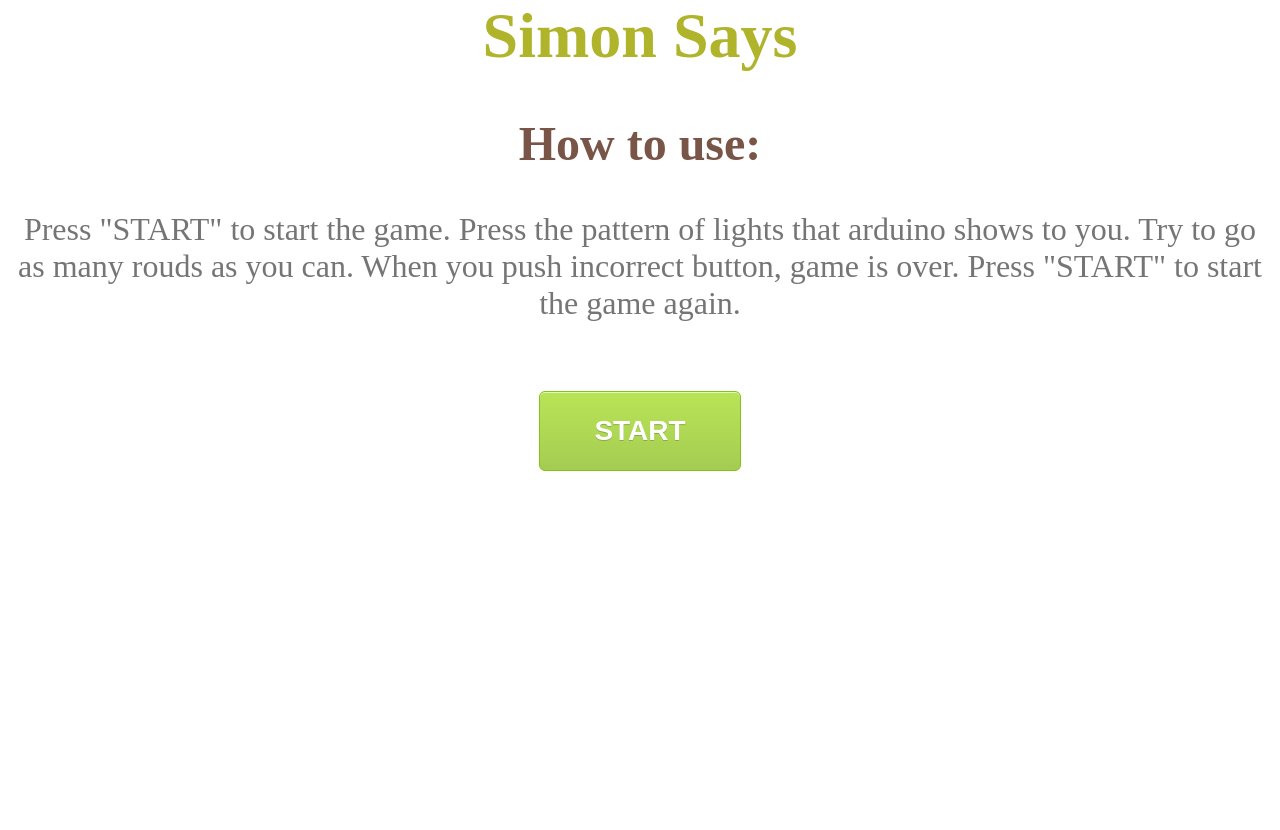
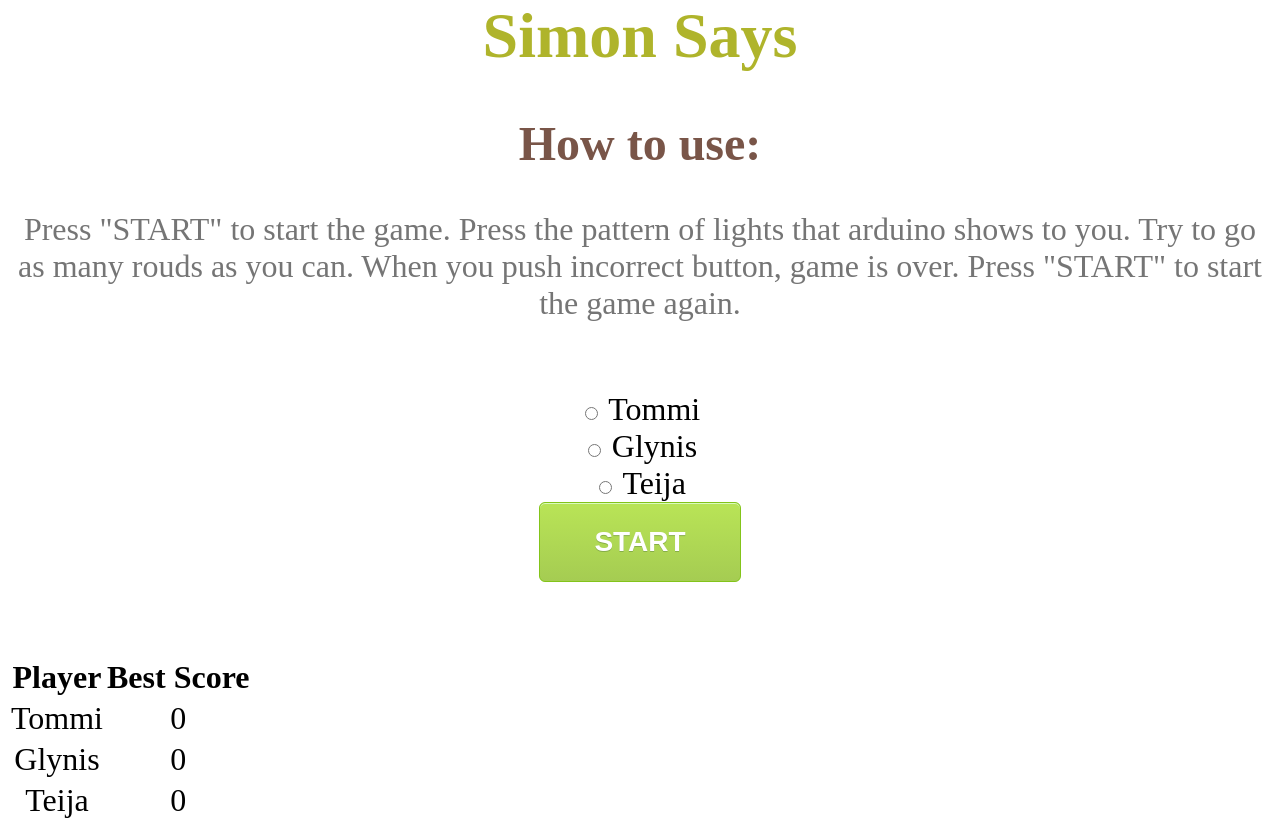
Before and after one commit to dss285/iot-simon-says, a Flask app: page / in a window 1280 px wide. Shown: the part 44-874 px from the top of the page. Before the commit the page ends 515 px from the top, so only its background shows below. Run offline with Flask 2, Linux system fonts and the light colour scheme.

Commit message:
radio buttons

```diff
--- a/static/index.js
+++ b/static/index.js
@@ -4,12 +4,18 @@ let gameStateSpan= document.getElementById ("gameStateSpan");
 let resultText= document.getElementById ("resultText");
 let resultTextSpan= document.getElementById ("resultTextSpan");
 let startButton = document.querySelector("a#startButton")
+let scorePlayers = {"Glynis" : document.querySelector("#glynisScore"), "Tommi" : document.querySelector("#tommiScore"), "Teija" : document.querySelector("#teijaScore")}
 let gameRunning = false;
+let players = new Map();
 resultText.style.display = "none";
 gameState.style.display = "none"
 startButton.onclick = async () => {
 	await fetch("/newgame")
 	if (!gameRunning) {
+		var player = document.querySelector('input[name="player"]:checked').value
+		if(!players.get(player)) {
+			players.set(player, 0)
+		}
 		gameRunning = true;
 		resultText.style.display = "none";
 		gameStateSpan.innerHTML = "is running"
@@ -19,6 +25,11 @@ startButton.onclick = async () => {
 		gameStateSpan.innerHTML = "is over"
 		resultText.style.display = "initial";
 		gameRunning = false;
+		if(players.get(player) < roundsSurvived) {
+			players.set(player, roundsSurvived)
+			scorePlayers[player].innerHTML = roundsSurvived
+		}
+		console.log(players)
 	}
 
 }
--- a/templates/base.html
+++ b/templates/base.html
@@ -15,12 +15,25 @@
     <p>Press "START" to start the game. Press the pattern of lights that arduino shows to you. Try to go as many rouds
         as you can. When you push incorrect button, game is over. Press "START" to start the game again. </p>
     <br>
-
+    <input type="radio" value="Tommi" name="player"> Tommi<br>
+    <input type="radio" value="Glynis" name="player"> Glynis<br>
+    <input type="radio" value="Teija" name="player"> Teija<br>
     <a id="startButton" class="myButton" >START</a>
     <br>
     <br>
     <h2 id="gameState">Game....<span id="gameStateSpan">is over!</span></h2><br>
     <h2 id="resultText">You survived on level <span id="resultTextSpan">0</span>!</h2>
+
+    <table>
+        <thead>
+            <tr><th>Player</th><th>Best Score</th></tr>
+        </thead>
+        <tbody>
+            <tr><td>Tommi</td><td id="tommiScore">0</td></tr>
+            <tr><td>Glynis</td><td id="glynisScore">0</td></tr>
+            <tr><td>Teija</td><td id="teijaScore">0</td></tr>
+        </tbody>
+    </table>
 
     <script src="{{url_for('static', filename='index.js')}}"></script>
 
```
